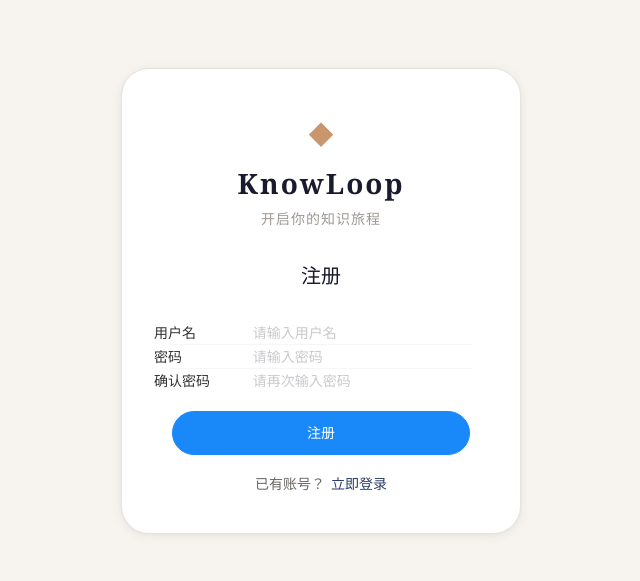
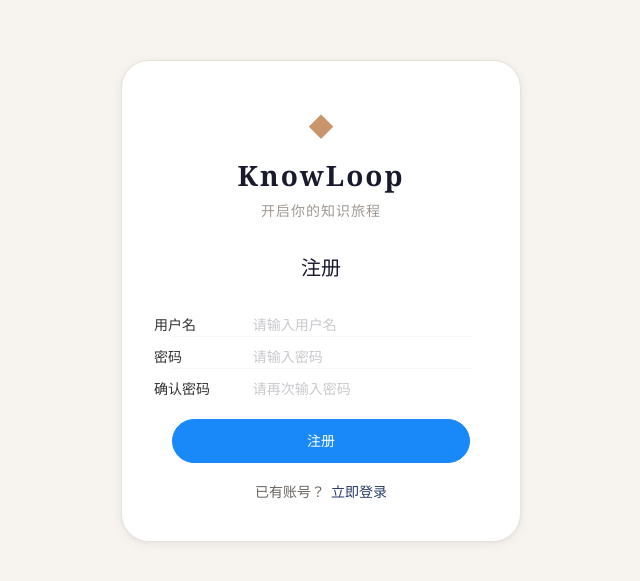
Before and after one commit to QiuXin-Mking/self-improvement, a Vue app in the folder frontend/: page /register in a window 1280 px wide. Shown: the part 111-692 px from the top of the page, without its empty margins (319-959 px from the left). Built offline with nearby package versions, Linux system fonts and the light colour scheme.

Commit message:
fix: increase spacing between form fields in LoginView and RegisterView
Co-Authored-By: Claude Opus 4.7 <noreply@anthropic.com>

```diff
--- a/frontend/src/views/LoginView.vue
+++ b/frontend/src/views/LoginView.vue
@@ -157,6 +157,19 @@ const onSubmit = async () => {
       font-weight: 500;
     }
   }
+
+  :deep(.van-cell-group--inset) {
+    margin: 0;
+  }
+
+  :deep(.van-cell-group--inset .van-cell) {
+    margin-bottom: 8px;
+    border-radius: $border-radius-sm;
+  }
+
+  :deep(.van-cell-group--inset .van-cell:last-child) {
+    margin-bottom: 0;
+  }
 }
 
 .loading-overlay {
--- a/frontend/src/views/RegisterView.vue
+++ b/frontend/src/views/RegisterView.vue
@@ -167,6 +167,19 @@ const onSubmit = async () => {
       font-weight: 500;
     }
   }
+
+  :deep(.van-cell-group--inset) {
+    margin: 0;
+  }
+
+  :deep(.van-cell-group--inset .van-cell) {
+    margin-bottom: 8px;
+    border-radius: $border-radius-sm;
+  }
+
+  :deep(.van-cell-group--inset .van-cell:last-child) {
+    margin-bottom: 0;
+  }
 }
 
 .loading-overlay {
```
